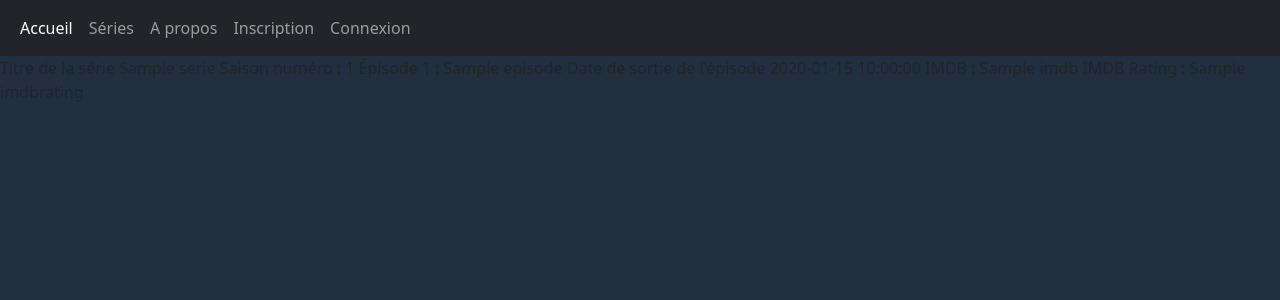
After one commit to Talzex/Projet-Web-Serveur, a Symfony app: template templates/series/episode.html.twig in a window 1280 px wide. The commit adds this page. Shown: the top 300 px of the page. Run offline with Twig, Linux system fonts and the light colour scheme; the template is opened without the code that fills it: most values are stand-ins (such as "Sample title", 1, 10 or a date in 2020); some libraries are stand-ins or nearby versions.

Commit message:
correction season episode

```diff
--- a/src/Entity/Episode.php
+++ b/src/Entity/Episode.php
@@ -100,9 +100,10 @@ class Episode
         return $this;
     }
 
-    public function getDate(): ?\DateTimeInterface
+    public function getDate(): String
     {
-        return $this->date;
+        $date = $this->date == NULL ? "Pas de date pour cet épisode" : $this->date->format('d/m/Y');
+        return $date;
     }
 
     public function setDate(?\DateTimeInterface $date): self
--- a/src/Entity/ExternalRating.php
+++ b/src/Entity/ExternalRating.php
@@ -38,7 +38,7 @@ class ExternalRating
     /**
      * @var \Series
      *
-     * @ORM\ManyToOne(targetEntity="Series")
+     * @ORM\ManyToOne(targetEntity="Series", inversedBy="externalRating")
      * @ORM\JoinColumns({
      *   @ORM\JoinColumn(name="series_id", referencedColumnName="id")
      * })
--- a/src/Entity/Season.php
+++ b/src/Entity/Season.php
@@ -5,6 +5,7 @@ namespace App\Entity;
 use Doctrine\Common\Collections\ArrayCollection;
 use Doctrine\Common\Collections\Collection;
 use Doctrine\ORM\Mapping as ORM;
+use Doctrine\ORM\Mapping\OrderBy;
 
 /**
  * Season
@@ -44,6 +45,7 @@ class Season
      * @var \Episodes
      *
      * @ORM\OneToMany(targetEntity="Episode", mappedBy="season")
+     * @OrderBy({"number" = "ASC"})
      */
     private $episodes;
 
--- /dev/null
+++ b/templates/series/episode.html.twig
@@ -0,0 +1,18 @@
+{% extends 'base.html.twig' %}
+
+{% block title %}Épisode {{ episode.title }}
+{% endblock %}
+{% block main %}
+
+Titre de la série {{ serie.title }} <!-- titre de la série -->
+Saison numéro : {{ season.number }}
+Épisode {{ episode.number }} : {{ episode.title }}
+
+Date de sortie de l'épisode {{ episode.date }}
+
+IMDB : {{ episode.imdb }}
+
+IMDB Rating : {{ episode.imdbrating }}
+
+
+{% endblock %}
--- a/templates/series/season.html.twig
+++ b/templates/series/season.html.twig
@@ -6,10 +6,10 @@
 
 {{ serie.title }} <!-- titre de la série -->
 
-    <p>Il y a {{ season.episodes|length }} épisodes dans la saison {{ season.id }} de {{ serie.title }}</p>
+    <p>Il y a {{ season.episodes|length }} épisodes dans la saison {{ season.number }} de {{ serie.title }}</p>
     <ul>
         {% for episode in season.episodes %}
-            <li>{{episode.title}}</li>
+            <li><a href="{{ path('show_episode', {'serie': serie.id, 'season': season.id, 'episode': episode.id}) }}">{{episode.title}}</a></li>
         {% endfor %}
     </ul>
 
--- a/templates/series/show.html.twig
+++ b/templates/series/show.html.twig
@@ -24,7 +24,7 @@
 					<span class="yellow">? Saisons</span>
                     <ul>
 						{% for season in series.seasons %}
-							<li><a href="{{ path('show_season', {'serie': series.id ,'season': season.number}) }}">Saison {{ season.number }}</a> : {{ season.episodes|length }} épisodes</li>
+							<li><a href="{{ path('show_season', {'serie': series.id ,'season': season.id}) }}">Saison {{ season.number }}</a> : {{ season.episodes|length }} épisodes</li>
 						{% endfor %}
 					</ul>
 				</div>
@@ -54,7 +54,7 @@
 		<div class="d-flex justify-content-between align-content-center mt-3 external-link p-3 rounded">
             <div>
                 <a class="btn btn-outline-dark" href="{{ path("series_imdb", {"id": series.id}) }}" role="button">
-                    <p class="m-0 yellow rating fw-bold">IMDB :{{ rating.value }}</p>
+                    <p class="m-0 yellow rating fw-bold">IMDB : {{ series.externalrating[0].value }}</p>
                 </a>
             </div>
             <div>
```
Also changed, not shown: src/Controller/SeriesController.php (+11 -10 lines), src/Entity/Series.php (+38 -0 lines), templates/series/index.html.twig (+1 -6 lines).
